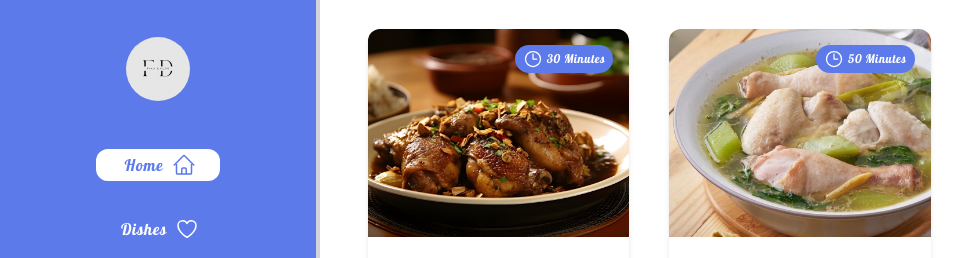
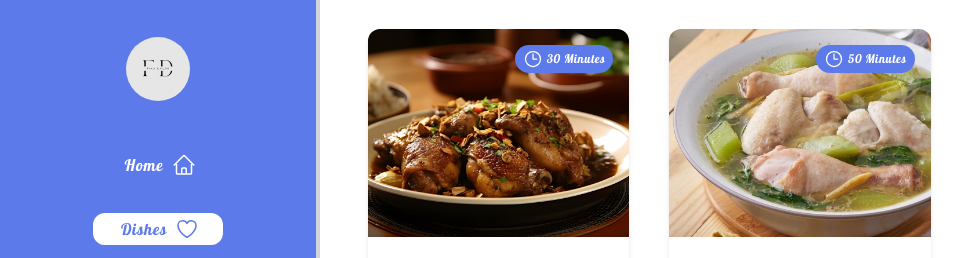
Before and after one commit to fika-dvlpr/FILIPINO-RECIPES-TAILWINDCSS, a website: page dist/pages/dishes.html in a window 1280 px wide. Shown: the part 163-421 px from the top of the page, 0-966 px from the left. Drawn offline with Linux system fonts and the light colour scheme.

Commit message:
Update dishes.html

```diff
--- a/dist/pages/dishes.html
+++ b/dist/pages/dishes.html
@@ -29,7 +29,7 @@
 
         <ul class=" md:pt-8 md:flex flex-col items-center md:gap-4 hidden" id="menu">
           <li class="mx-6">
-            <a class="transition ease-in duration-200 flex gap-2 tracking-wider py-1 px-2 md:px-6 md:rounded-xl md:text-secondary-100 md:bg-white md:active:bg-slate-200 text-white border-l-4 border-white"
+            <a class="transition ease-in duration-200  flex gap-2 tracking-wider py-1 px-2 md:px-6  md:rounded-xl md:hover:text-secondary-100 md:hover:bg-white md:active:bg-slate-200 text-white border-l-4 border-secondary-100 hover:border-white"
               href="/index.html">
               <span>Home</span>
               <svg class="w-6" xmlns="http://www.w3.org/2000/svg" fill="none" viewBox="0 0 24 24" stroke-width="1.5"
@@ -40,7 +40,7 @@
             </a>
           </li>
           <li class="mx-6">
-            <a class="transition ease-in duration-200 mt-4 flex gap-2 tracking-wider py-1 px-2 md:px-6 md:rounded-xl md:hover:text-secondary-100 md:hover:bg-white md:active:bg-slate-200 text-white border-l-4 border-secondary-100 hover:border-white"
+            <a class="transition ease-in duration-200 mt-4 flex gap-2 tracking-wider py-1 px-2 md:px-6 md:rounded-xl md:text-secondary-100 md:bg-white md:active:bg-slate-200 text-white border-l-4 border-white"
               href="dishes.html">
               <span>Dishes</span>
               <svg class="w-6" xmlns="http://www.w3.org/2000/svg" fill="none" viewBox="0 0 24 24" stroke-width="1.5"
@@ -171,9 +171,10 @@
 
         <a href="#" class="btn rounded-full px-3 active:bg-secondary-200 text-sm hover:shadow-xl">More...</a>
       </div>
-
     </main>
   </div>
+
+  <script src="../script.js"></script>
 </body>
 
 </html>
```
